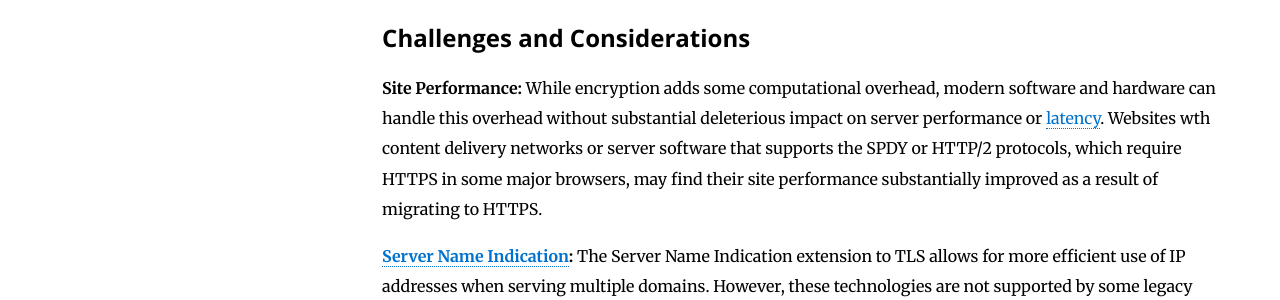
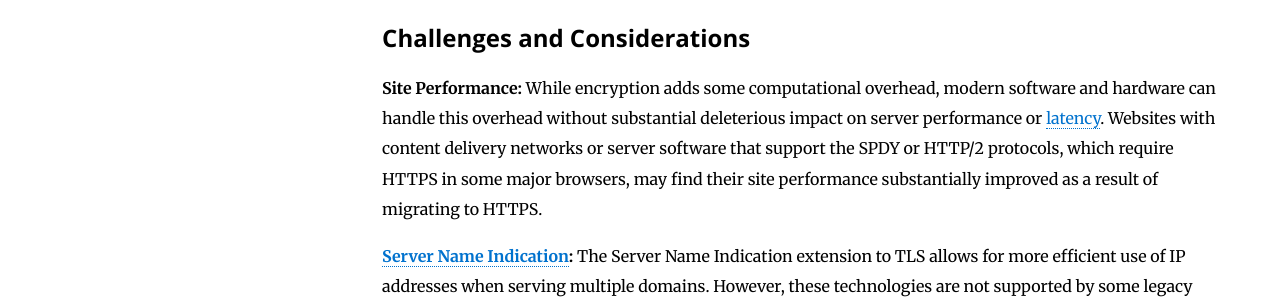
Before and after one commit to GSA/https, a Jekyll site: the page built from pages/index.md, in a window 1280 px wide and 900 px high, scrolled down 2224 px. Shown: the part 152-452 px from the top of the window. Built offline with Jekyll 4.4.1, drawn with Linux system fonts in a browser that asks for light colours; Markdown is read by kramdown in place of the engine named in the settings.

Commit message:
fix a couple typos

```diff
--- a/pages/index.md
+++ b/pages/index.md
@@ -43,7 +43,7 @@ HTTPS only guarantees the integrity of the connection between two systems, not t
 
 ## Challenges and Considerations
 
-**Site Performance:** While encryption adds some computational overhead, modern software and hardware can handle this overhead without substantial deleterious impact on server performance or [latency](https://istlsfastyet.com). Websites wth content delivery networks or server software that supports the SPDY or HTTP/2 protocols, which require HTTPS in some major browsers, may find their site performance substantially improved as a result of migrating to HTTPS.
+**Site Performance:** While encryption adds some computational overhead, modern software and hardware can handle this overhead without substantial deleterious impact on server performance or [latency](https://istlsfastyet.com). Websites with content delivery networks or server software that support the SPDY or HTTP/2 protocols, which require HTTPS in some major browsers, may find their site performance substantially improved as a result of migrating to HTTPS.
 
 **[Server Name Indication](/sni/):** The Server Name Indication extension to TLS allows for more efficient use of IP addresses when serving multiple domains. However, these technologies are not supported by some legacy clients. Web service owners should evaluate the feasibility of using this technology to improve performance and efficiency.
 
```
